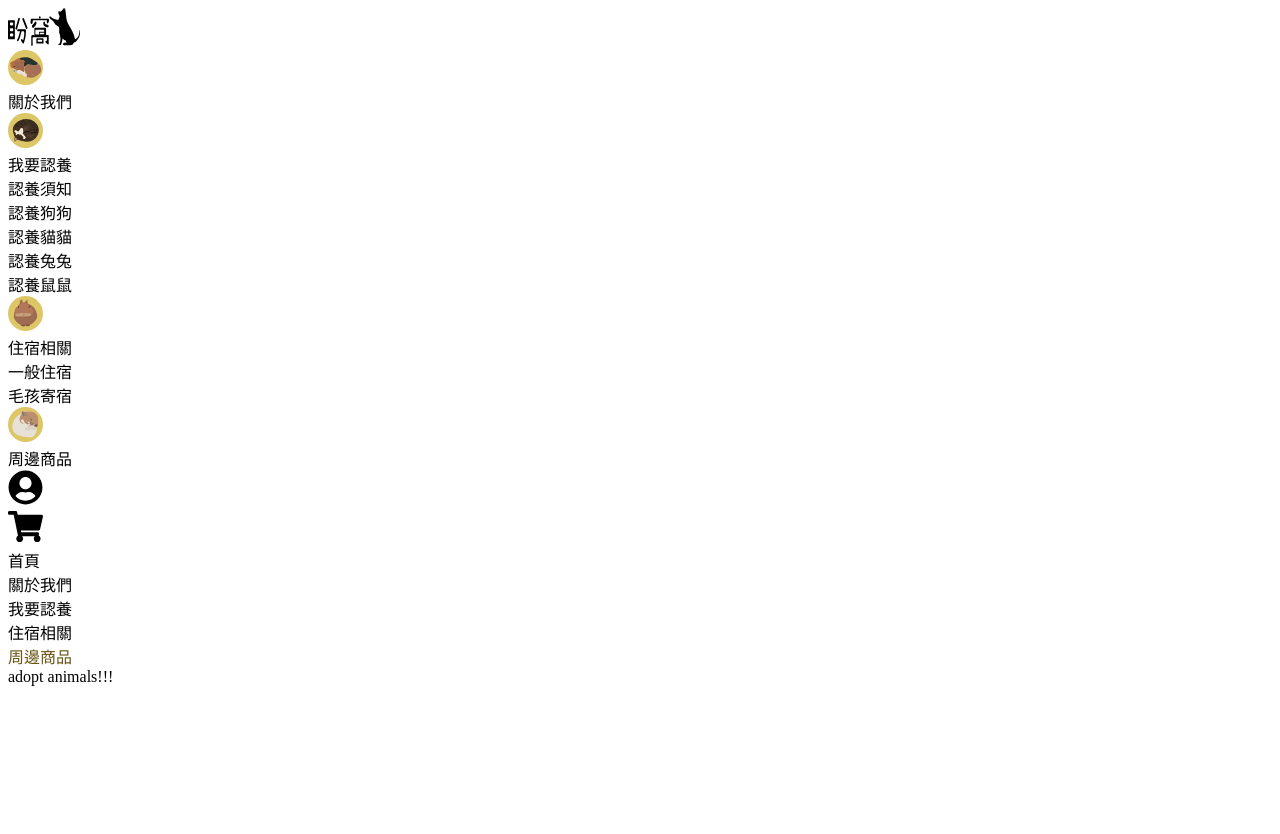
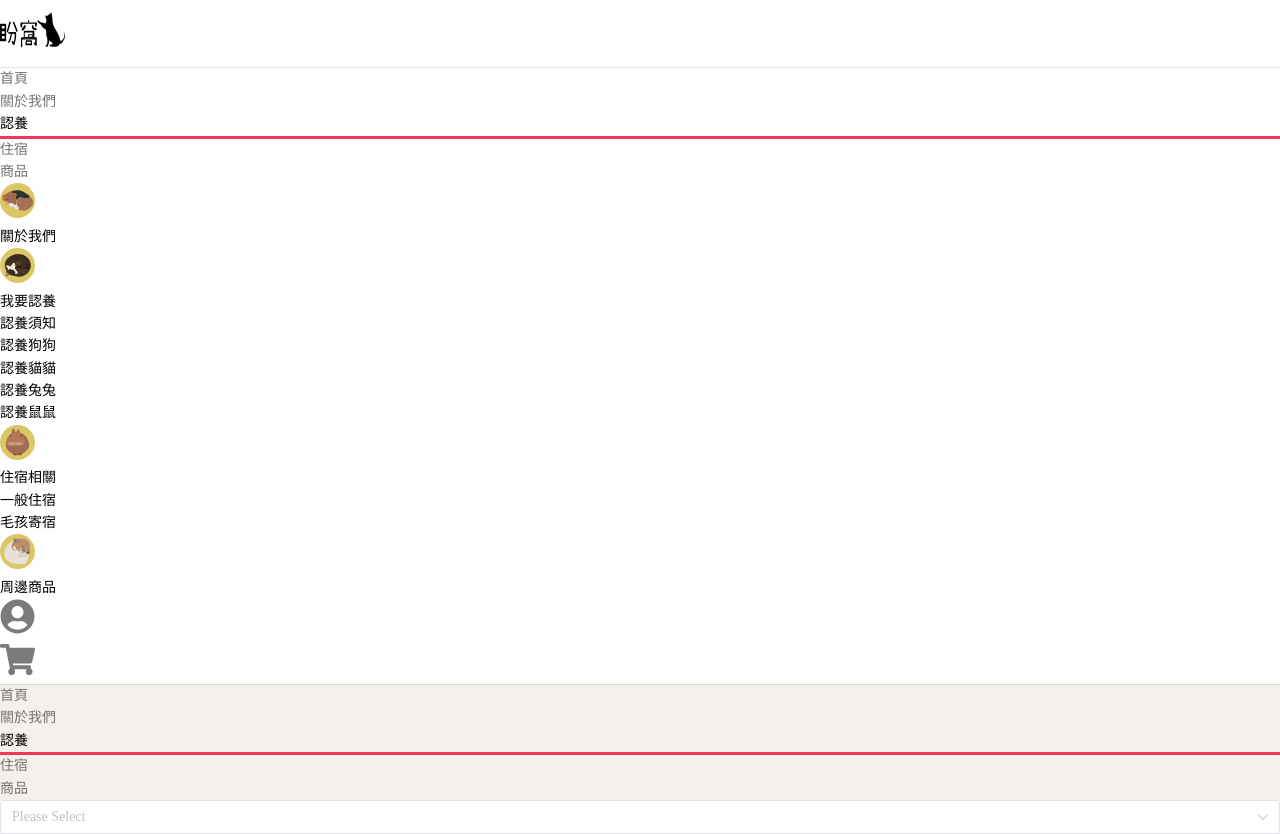
Before and after one commit to Lin-Yen-1118/New_Paw_House, a Vue app: page /adopt-animals in a window 1280 px wide. Before the commit the page ends 800 px from the top, so only its background shows below. Built offline with nearby package versions, Linux system fonts and the light colour scheme; the HTML template or start-up script is replaced by a standard one; a web font is replaced by a local one.

Commit message:
wip(adopt-animals): select bar

```diff
--- a/src/App.vue
+++ b/src/App.vue
@@ -29,4 +29,7 @@ a {
   cursor: pointer;
   z-index: 10;
 }
+body {
+  background-color: #f4f0eb;
+}
 </style>
--- a/src/Layout/layout.vue
+++ b/src/Layout/layout.vue
@@ -1,9 +1,6 @@
 <template>
   <div class="">
-    <div
-      class="w-full overflow-auto overflow-x-hidden <xl:(mt-56px)"
-      :class="$route.name !== 'home' ? 'space-for-functionBar' : ''"
-    >
+    <div class="w-full overflow-auto overflow-x-hidden mt-60px">
       <slot slot="default"></slot>
     </div>
   </div>
--- /dev/null
+++ b/src/components/Menu/index.vue
@@ -0,0 +1,134 @@
+<template>
+  <div
+    class="fixed z-50 top-60px left-0 w-full h-60px bg-white shadow-lg flex justify-around items-center"
+    style="border-top: 1px solid rgba(000, 000, 000, 0.1)"
+  >
+    <div
+      ref="target"
+      v-for="items in HamburgerMenuArr"
+      :key="items.id"
+      @click="getSubMenu(items.id)"
+      class="custom_active flex-nowrap flex items-center w-full h-full relative cursor-pointer"
+    >
+      <div
+        class="flex justify-center items-center relative"
+        :class="
+          $route.name === items.routePath
+            ? 'current_route'
+            : 'not_current_route'
+        "
+        style="width: 100%; height: 100%"
+      >
+        <div class="flex ml-5px cursor-pointer">
+          {{ items.title }}
+          <div v-show="items.routePath === ''">
+            <div
+              class=""
+              :class="
+                currentSubMenu === items.id && defaultSubMenuStatus === true
+                  ? ''
+                  : ''
+              "
+            ></div>
+          </div>
+        </div>
+
+        <template v-if="items.routePath !== ''">
+          <router-link :to="{ path: `/${items.routePath}` }"> </router-link>
+        </template>
+      </div>
+    </div>
+  </div>
+</template>
+<script lang="ts" setup>
+import { ref, reactive } from 'vue';
+
+const HamburgerMenuArr = reactive([
+  {
+    id: 'Home',
+    title: '首頁',
+    routePath: 'home',
+  },
+  {
+    id: 'about',
+    title: '關於我們',
+    routePath: 'about',
+  },
+  {
+    id: 'adopt',
+    title: '認養',
+    routePath: 'adopt-animals',
+
+    subMenu: [
+      {
+        id: 'adoptInfo',
+        title: '認養須知',
+        routePath: '/adopt-info',
+      },
+      {
+        id: 'adoptDogs',
+        title: '認養狗狗',
+        routePath: '/adopt-animals',
+      },
+      {
+        id: 'adoptCats',
+        title: '認養貓貓',
+        routePath: '/adopt-animals',
+      },
+      {
+        id: 'adoptRabbits',
+        title: '認養兔兔',
+        routePath: '/adopt-animals',
+      },
+      {
+        id: 'adoptRodents',
+        title: '認養鼠鼠',
+        routePath: '/adopt-animals',
+      },
+    ],
+  },
+  {
+    id: 'room',
+    title: '住宿',
+    routePath: 'room',
+
+    subMenu: [
+      { id: 'room', title: '一般住宿', routePath: 'room' },
+      {
+        id: 'petAccommodation',
+        title: '毛孩寄宿',
+        routePath: '/pet_accommodation',
+      },
+    ],
+  },
+  {
+    id: 'products',
+    title: '商品',
+    routePath: 'products',
+  },
+]);
+
+let defaultSubMenuStatus = ref(false);
+const currentSubMenu = ref('');
+const getSubMenu = (items: string) => {
+  if (HamburgerMenuArr) {
+    HamburgerMenuArr.forEach((o) => {
+      if (o.id === items) {
+        console.log(o.id, 'o.id');
+        defaultSubMenuStatus.value = true;
+        currentSubMenu.value = items;
+        console.log(currentSubMenu.value);
+      }
+    });
+  }
+};
+</script>
+<style scoped>
+.current_route {
+  border-bottom: 3px solid rgb(240, 57, 88);
+  color: #000000;
+}
+.not_current_route {
+  color: #767474;
+}
+</style>
--- a/src/components/Nav/index.vue
+++ b/src/components/Nav/index.vue
@@ -1,24 +1,21 @@
 <template>
   <div
-    class="h-full w-full flex justify-between items-center sticky top-0 z-50 select-none pl-10px pr-10px <xl:(fixed h-60px )"
-    style="background-color: rgba(255, 255, 255, 0.7)"
+    class="h-60px w-full flex justify-between items-center sticky top-0 z-50 select-none pl-10px pr-10px shadow-lg"
+    style="background-color: rgba(255, 255, 255, 1)"
   >
-    <!-- hamburger menu -->
-    <!-- <div
-      class="hidden <xl:(flex flex-col relative p-10px)"
-      @click="toggleHamburgerMenu()"
-    >
-      <div class="bg-black relative m-4px w-20px h-3px rounded-lg"></div>
-      <div class="bg-black relative m-4px w-30px h-3px rounded-lg"></div>
-      <div class="bg-black relative m-4px w-20px h-3px rounded-lg"></div>
-    </div> -->
-
     <div class="relative pl-10px">
       <router-link to="/"> </router-link>
       <img class="logo" :src="logoImg" />
     </div>
     <!-- 這邊的 ref="target" 為用來做收合subMenu (用法來源:https://vueuse.org/core/onclickoutside/#demo)-->
-    <div class="w-3/5 flex justify-around items-center text-2xl <xl:(hidden)">
+
+    <div class="flex w-full <xl:(hidden)">
+      <Menu></Menu>
+    </div>
+
+    <div
+      class="hidden w-3/5 flex justify-around items-center text-2xl <xl:(hidden)"
+    >
       <div
         ref="target"
         v-for="items in MenuArr"
@@ -83,42 +80,9 @@
   </div>
 
   <!-- mobile menu -->
-  <div
-    class="hidden <xl:(sticky z-50 top-53px left-0 w-full h-100px bg-white shadow-lg flex justify-around items-center overflow-x-scroll p-10px)"
-  >
-    <div
-      ref="target"
-      v-for="items in HamburgerMenuArr"
-      :key="items.id"
-      @click="getSubMenu(items.id)"
-      class="custom_active m-10px flex-nowrap flex items-center w-full h-full relative cursor-pointer"
-    >
-      <div
-        class="flex justify-center items-center relative"
-        style="width: 100%; height: 100%"
-      >
-        <div
-          class="flex ml-5px cursor-pointer"
-          :class="$route.name === items.routePath ? 'current_line' : ''"
-        >
-          {{ items.title }}
-          <div v-show="items.routePath === ''">
-            <div
-              class=""
-              :class="
-                currentSubMenu === items.id && defaultSubMenuStatus === true
-                  ? ''
-                  : ''
-              "
-            ></div>
-          </div>
-        </div>
 
-        <template v-if="items.routePath !== ''">
-          <router-link :to="{ path: `/${items.routePath}` }"> </router-link>
-        </template>
-      </div>
-    </div>
+  <div class="hidden <xl:(flex w-full)">
+    <Menu></Menu>
   </div>
 </template>
 <script lang="ts" setup>
@@ -127,6 +91,7 @@ import logoImg from '@/assets/logo.svg';
 import userImg from '@/assets/images/svg/user-circle-solid.svg';
 import cartImg from '@/assets/images/svg/shopping-cart.svg';
 import { onClickOutside } from '@vueuse/core';
+import Menu from '@/components/Menu/index.vue';
 
 const MenuArr = reactive([
   // {
@@ -208,8 +173,8 @@ const HamburgerMenuArr = reactive([
   },
   {
     id: 'adopt',
-    title: '我要認養',
-    routePath: '',
+    title: '認養',
+    routePath: 'adopt-animals',
 
     subMenu: [
       {
@@ -241,8 +206,8 @@ const HamburgerMenuArr = reactive([
   },
   {
     id: 'room',
-    title: '住宿相關',
-    routePath: '',
+    title: '住宿',
+    routePath: 'room',
 
     subMenu: [
       { id: 'room', title: '一般住宿', routePath: 'room' },
@@ -255,7 +220,7 @@ const HamburgerMenuArr = reactive([
   },
   {
     id: 'products',
-    title: '周邊商品',
+    title: '商品',
     routePath: 'products',
   },
 ]);
@@ -305,8 +270,8 @@ img {
   height: 35px;
 }
 .logo {
-  width: 72px;
-  height: auto;
+  width: 65px;
+  height: 60px;
 }
 .arrow {
   width: 0;
@@ -375,7 +340,11 @@ img {
 .custom_active:hover > .sub_menu {
   display: block;
 }
-.current_line {
+.current_route {
   border-bottom: 3px solid rgb(240, 57, 88);
+  color: #000000;
+}
+.not_current_route {
+  color: #767474;
 }
 </style>
--- a/src/views/Home/index.vue
+++ b/src/views/Home/index.vue
@@ -155,17 +155,17 @@ function getImageUrl() {
 .bg {
   background-image: url(@/assets/images/bg/01.jpg);
   width: 100%;
-  height: 1200px;
+  height: 1000px;
   background-repeat: no-repeat;
   background-size: cover;
   position: relative;
-  background-position: center;
+  background-position: 50% 75%;
   background-attachment: fixed;
 }
 .bg_p_mask {
   position: absolute;
-  top: 200px;
-  left: 150px;
+  top: 180px;
+  left: 110px;
 }
 .bg_p {
   font-size: 28px;
--- a/src/views/adopt-animals/index.vue
+++ b/src/views/adopt-animals/index.vue
@@ -1 +1,30 @@
-<template>adopt animals!!!</template>
+<template>
+  <div class="p-10px">
+    <div class="w-full flex justify-center items-center h-80px p-10px">
+      <n-select
+        label-field="title"
+        value-field="id"
+        filterable
+        :options="adoptTypeArr"
+      />
+    </div>
+    <div class="mt-80px fixed top-130px w-full h-full p-10px">
+      <div
+        class="bg-white h-800px w-full p-10px rounded-md overflow-y-scroll"
+      ></div>
+    </div>
+  </div>
+</template>
+
+<script lang="ts" setup>
+import { ref, reactive } from 'vue';
+import { NSelect } from 'naive-ui';
+
+const adoptTypeArr = reactive([
+  { id: 'dog', title: '狗狗', label: '' },
+  { id: 'cat', title: '貓貓', label: '' },
+  { id: 'rabbit', title: '兔兔', label: '' },
+  { id: 'guineaPig', title: '天竺鼠', label: '' },
+  { id: 'hamster', title: '倉鼠', label: '' },
+]);
+</script>
```
Also changed, not shown: src/assets/images/svg/shopping-cart.svg, src/assets/images/svg/user-circle-solid.svg.
